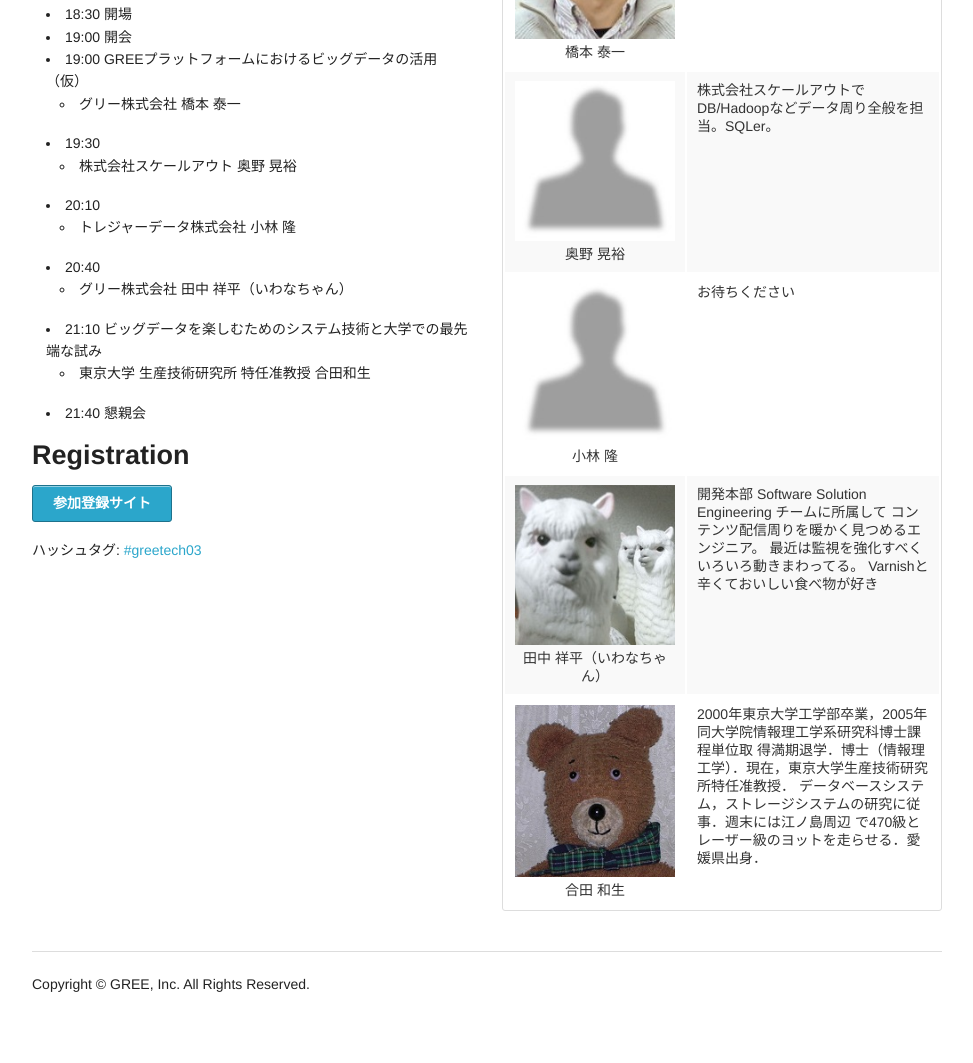
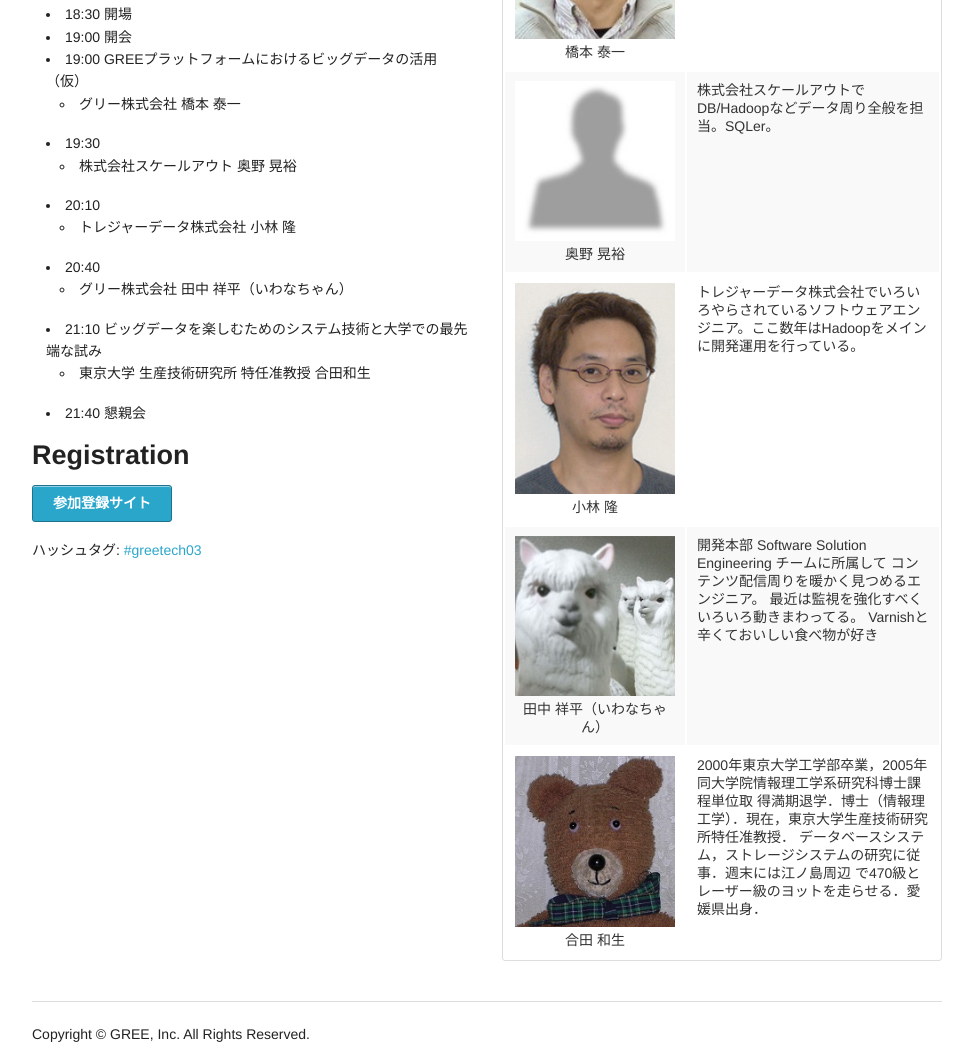
Before and after one commit to greetech3/greetech3.github.com, a plain HTML site: page index.html in a window 1280 px wide. Shown: the part 1147-2210 px from the top of the page, without its empty margins (153-1126 px from the left). Before the commit the page ends 2159 px from the top, so only its background shows below. Drawn offline with Linux system fonts and the light colour scheme.

Commit message:
update kobayashi's profile

```diff
--- a/index.html
+++ b/index.html
@@ -145,9 +145,9 @@
           </td>
         </tr>
         <tr>
-          <td width="180px" class="speaker"><img src="./images/no_image.jpg"/><br>小林 隆</td>
+          <td width="180px" class="speaker"><img src="./images/kobayashi.jpg"/><br>小林 隆</td>
           <td>
-            お待ちください
+            トレジャーデータ株式会社でいろいろやらされているソフトウェアエンジニア。ここ数年はHadoopをメインに開発運用を行っている。
           </td>
         </tr>
         <tr>
```
Also changed, not shown: images/kobayashi.jpg (added).
